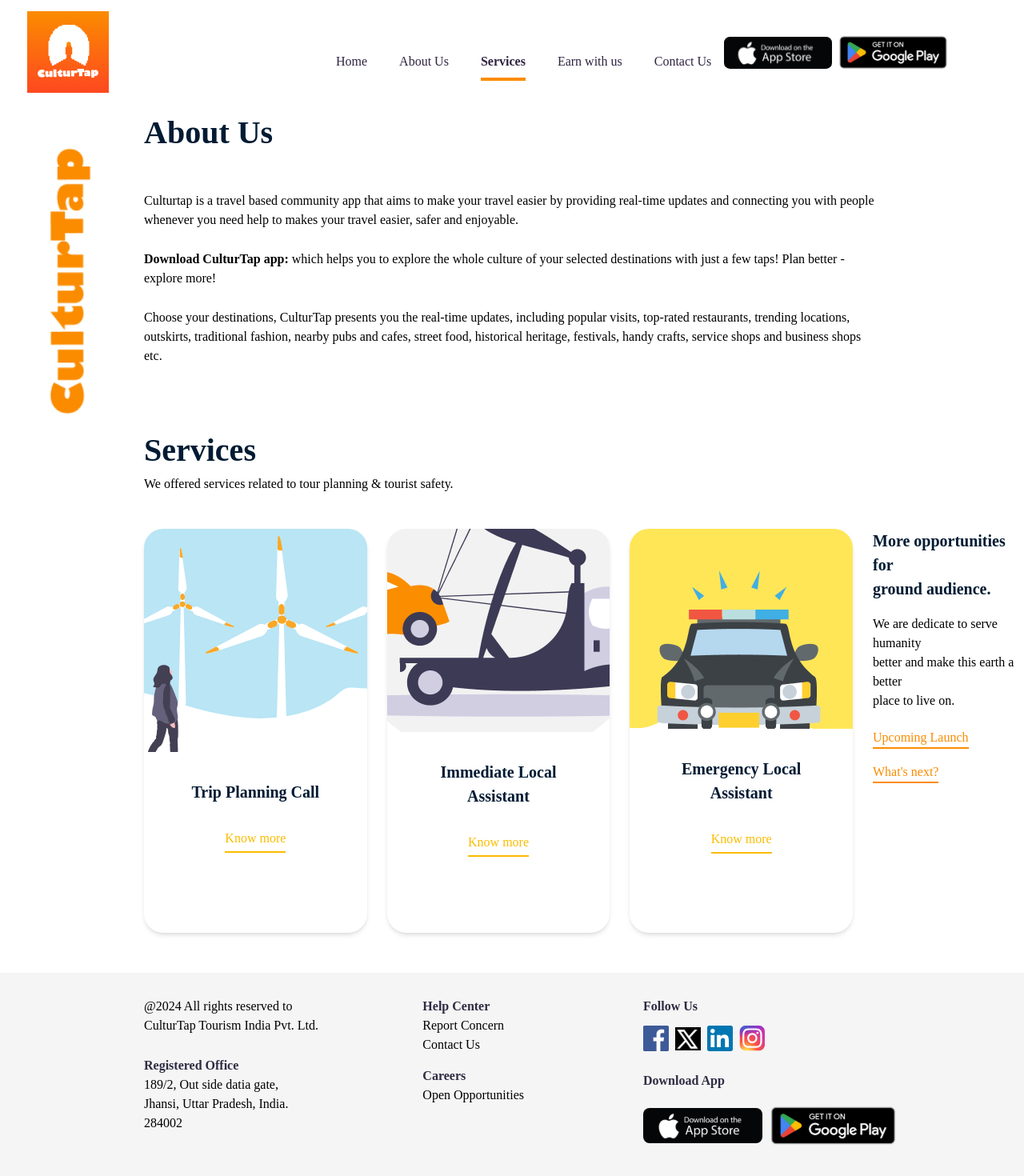
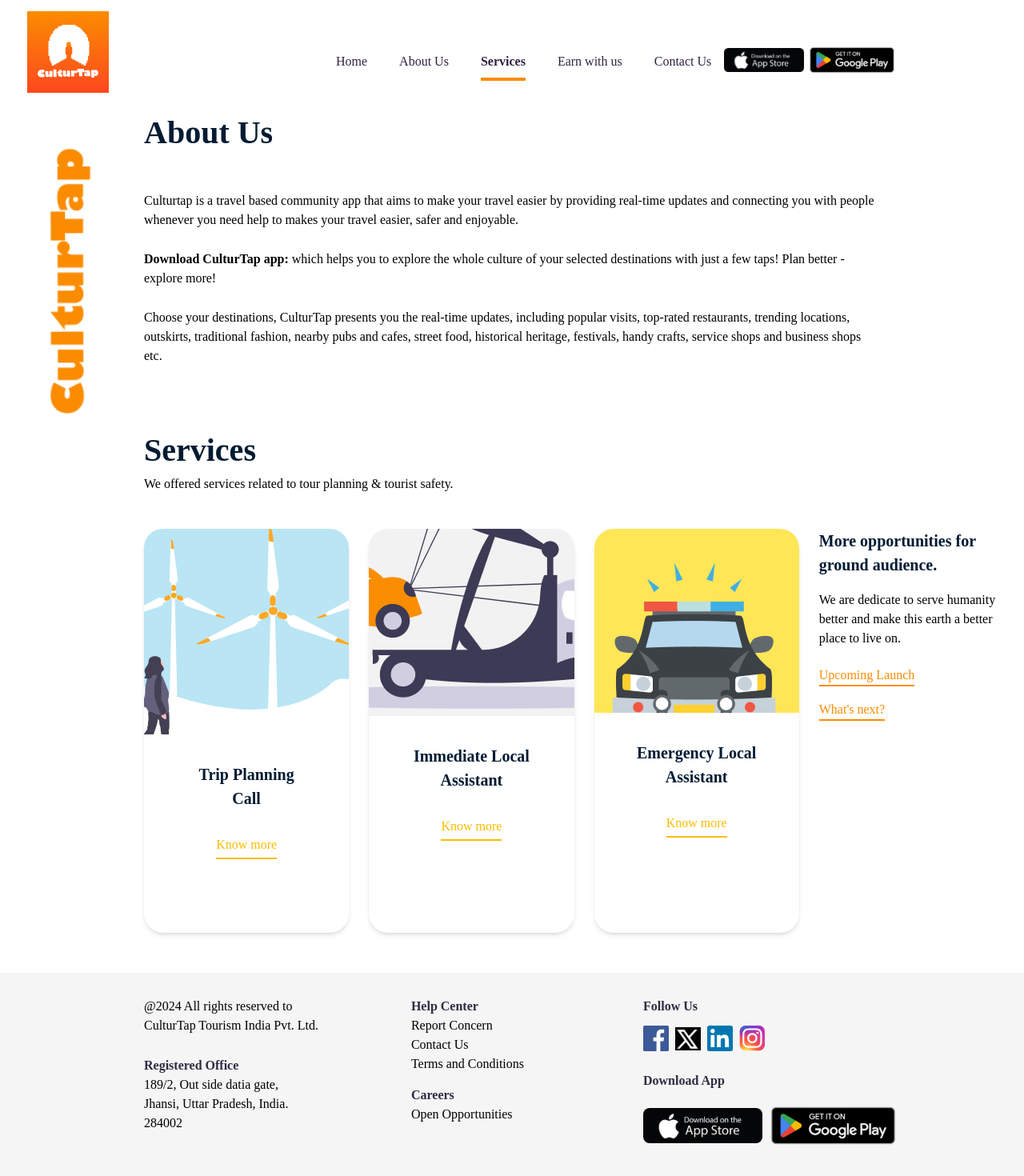
Before and after one commit to kumar-vivek-18/culturTap, a React (Create React App) app in the folder frontend/: page /services in a window 1280 px wide. Shown: the whole page at 80% size. Built offline with nearby package versions, Linux system fonts and the light colour scheme.

Commit message:
modified

```diff
--- a/frontend/src/components/about/About.js
+++ b/frontend/src/components/about/About.js
@@ -71,7 +71,7 @@
     return (
         <div className='max-lg:px-[30px] mx-auto lg:ml-[180px] mt-[20px] max-sm:pt-[100px]'>
             <div className='lg:mr-[186px]'>
-                <h2 className='text-[40px] font-bold heading-color max-sm:text-[28px]'>About Us</h2>
+                <h2 className='text-[40px] font-extrabold heading-color max-sm:text-[28px]'>About Us</h2>
                 <p className='text-[16px] mt-[43px] max-sm:mt-[20px]'>Culturtap is a travel based community app that aims to make your travel easier by providing real-time updates and connecting you with people whenever you need help to makes your travel easier, safer and enjoyable.
                 </p>
                 <p className='text-[16px] mt-[25px]'>
@@ -87,7 +87,7 @@
 
             }
             <div className='mt-[76px]'>
-                <h2 className='text-[40px] font-bold heading-color max-sm:text-[28px]'>Services</h2>
+                <h2 className='text-[40px] font-extrabold heading-color max-sm:text-[28px]'>Services</h2>
                 <p className=''>We offered services related to tour planning & tourist safety. </p>
                 <div className='flex max-md:flex-col max-md:items-center mt-[44px] gap-[25px]'>
 
@@ -106,7 +106,7 @@
                         })
                     }
 
-                    <div className='max-sm:-ml-[85px]'>
+                    <div className='max-sm:-ml-[85px] w-[325px]'>
                         <p className='text-[20px] heading-color font-bold'>More opportunities for <br />
                             ground audience.</p>
                         <p className='text-[16px] mt-[17px]'>We are dedicate to serve humanity <br />
--- a/frontend/src/components/contacts/ContactElement.js
+++ b/frontend/src/components/contacts/ContactElement.js
@@ -49,7 +49,7 @@
     return (
         <div className='max-lg:pl-[0px] lg:ml-[180px] md:mt-[66px] max-sm:pt-[100px] overflow-hidden'>
             <div className='max-lg:pl-[30px] '>
-                <h2 className='text-[40px] heading-color font-bold  max-sm:text-[28px]'>{details.type}</h2>
+                <h2 className='text-[40px] heading-color font-extrabold  max-sm:text-[28px]'>{details.type}</h2>
                 <p className='text-[16px] text-[#001b33]'>{details.title}</p>
             </div>
 
--- a/frontend/src/components/earnings/Earn.js
+++ b/frontend/src/components/earnings/Earn.js
@@ -7,7 +7,7 @@
     return (
         <div className='max-sm:px-[30px] max-lg:px-[50px] lg:ml-[180px] md:mt-[60px] max-sm:pt-[100px]'>
             <div>
-                <h2 className='text-[40px] heading-color font-bold  max-sm:text-[28px]'>Earn with us!</h2>
+                <h2 className='text-[40px] heading-color font-extrabold  max-sm:text-[28px]'>Earn with us!</h2>
                 <p>Help others to start your earnings.  </p>
             </div>
             <div className='flex max-md:flex-col gap-4 md:gap-[135px] md:mt-[50px] items-center'>
--- a/frontend/src/components/footer/Footer.js
+++ b/frontend/src/components/footer/Footer.js
@@ -29,7 +29,7 @@
                 </div>
                 <div className='max-sm:hidden'>
                     <p className='flex text-[#2e2c43] font-bold'>Help Center</p>
-                    <p className='flex flex-col '><Link to='/contact/report'> Report Concern </Link> <Link to='/contact'>Contact Us</Link> </p>
+                    <p className='flex flex-col '><Link to='/contact/report'> Report Concern </Link> <Link to='/contact'>Contact Us</Link> <Link >Terms and Conditions</Link></p>
                     <p className='flex mt-[15px] font-bold text-[#2e2c43]'>Careers</p>
                     <p>Open Opportunities</p>
                 </div>
--- a/frontend/src/components/home/Home.js
+++ b/frontend/src/components/home/Home.js
@@ -257,7 +257,7 @@
 
 
             <div className='w-full flex flex-col pl-[20px] sm:pl-[50px] lg:pl-[220px] mt-[45px]'>
-                <div className='text-[40px] font-bold heading-color max-sm:text-[28px]'>New Locations?</div>
+                <div className='text-[40px] font-extrabold heading-color max-sm:text-[28px]'>New Locations?</div>
                 <div className='text-[16px]'>Explore the culture of your next destination</div>
             </div>
 
--- a/frontend/src/components/navbar/Navbar.js
+++ b/frontend/src/components/navbar/Navbar.js
@@ -81,11 +81,11 @@
                     </div>
                 </div>
                 <div className='w-full flex '>
-                    <a href="#" className='pt-[46px]'>
-                        <img src={appStore} alt="appStore" width="135px" height="44px" />
+                    <a href="#" className='pt-[60px]'>
+                        <img src={appStore} alt="appStore" width="100px" height="44px" />
                     </a>
-                    <a href="#" className='pt-[36px]'>
-                        <img src={playStore} alt="playStore" width="153px" height="64px" />
+                    <a href="#" className='pt-[52px]'>
+                        <img src={playStore} alt="playStore" width="120px" height="64px" />
                     </a>
                 </div>
             </div>
```
